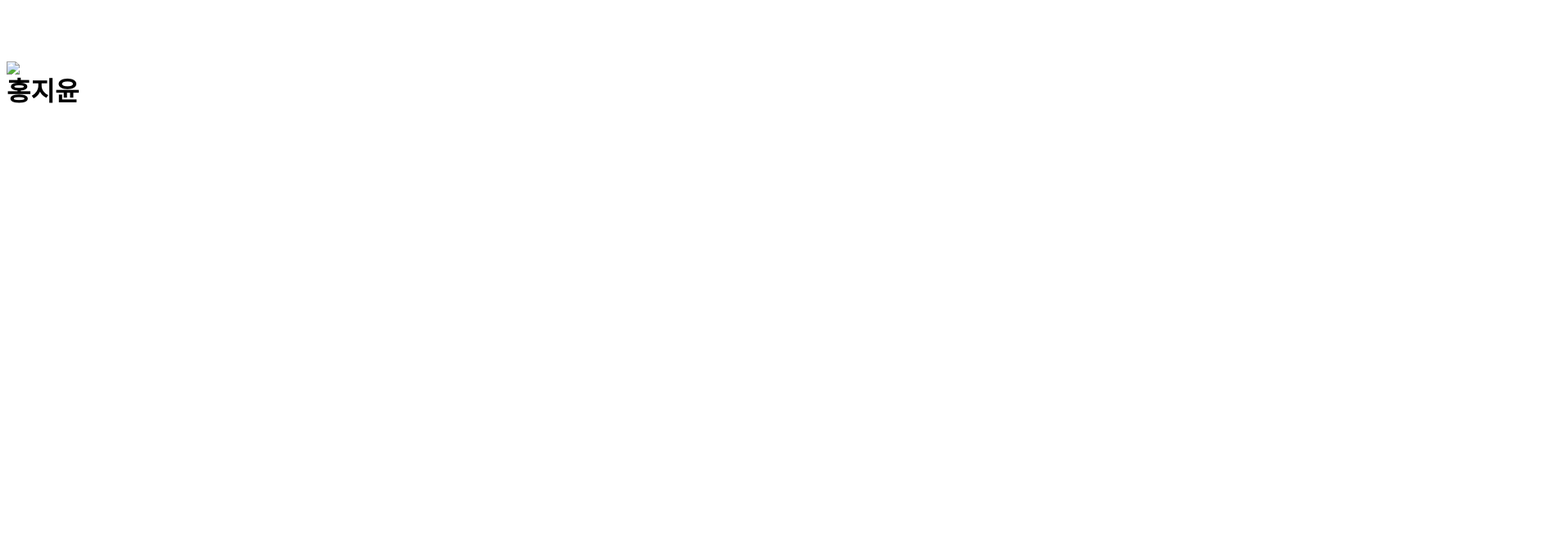
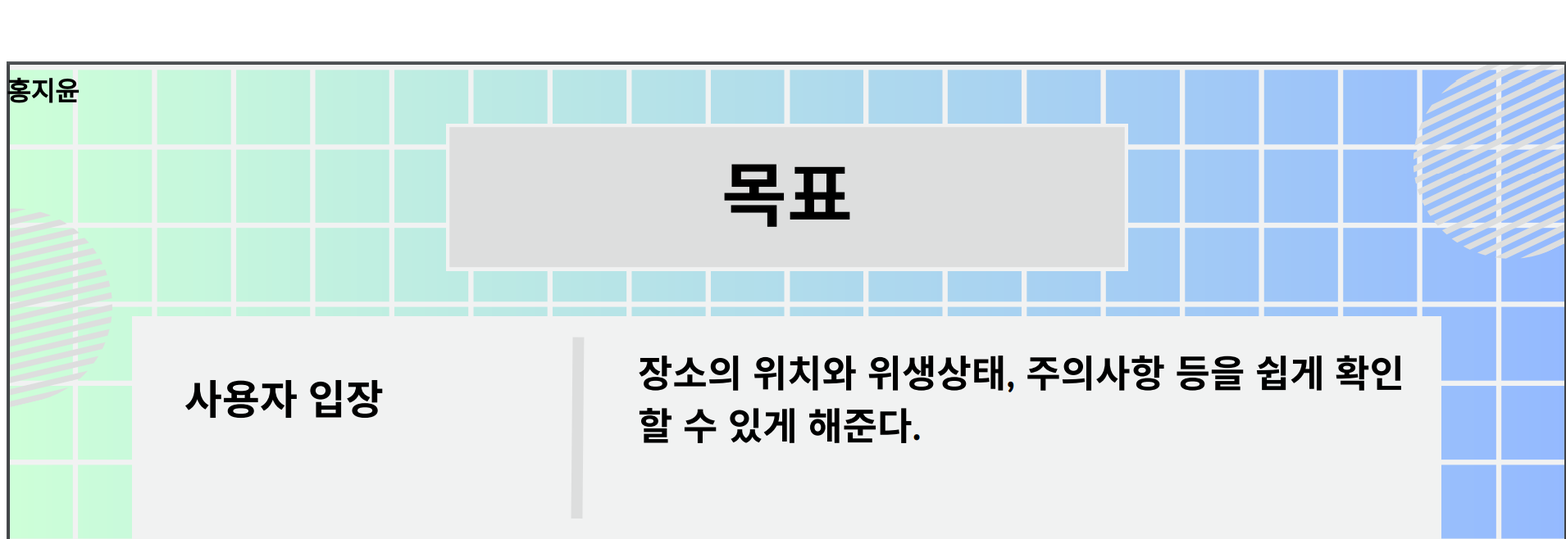
Before and after one commit to sariys33/sariys33.github.io, a plain HTML site: page index.html in a window 1280 px wide. Shown: the top 658 px of the page at 82% size, 1910 px wide, since content can reach past the window. Drawn offline with Linux system fonts and the light colour scheme.

Commit message:
Update index.html

```diff
--- a/index.html
+++ b/index.html
@@ -4,7 +4,7 @@
 
     <h1 style="position: relative; left 50%; top: 10%;">홍지윤</h1>
 
-    <img src="/Image/2차/목표"/>
+    <img src="/Image/2차/목표.png"/>
 
   </body>
 
```
